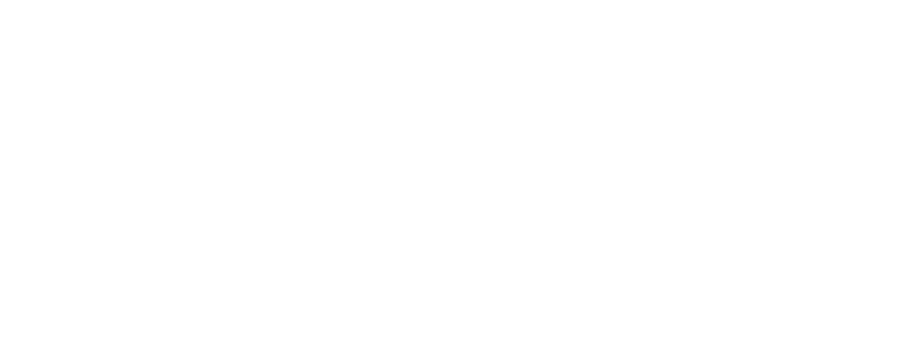
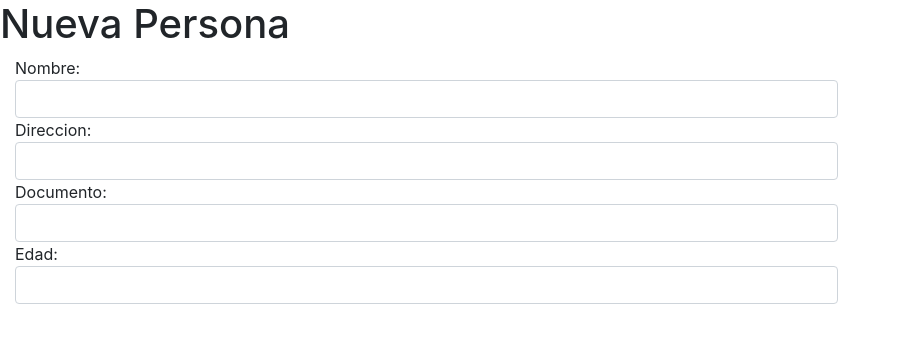
Before and after one commit to isei-rosario/vue-formularios, a plain HTML site: page index.html in a window 1280 px wide. Shown: the whole page, without its empty margins (0-898 px from the left). Drawn offline with nearby package versions, Linux system fonts and the light colour scheme.

Commit message:
Nuevo Formulario

```diff
--- a/index.html
+++ b/index.html
@@ -1,13 +1,37 @@
 <!DOCTYPE html>
 <html lang="en">
+
 <head>
     <meta charset="UTF-8">
     <meta name="viewport" content="width=device-width, initial-scale=1.0">
     <title>Nueva Persona</title>
-    <link rel="stylesheet" href="https://stackpath.bootstrapcdn.com/bootstrap/4.5.2/css/bootstrap.min.css" integrity="sha384-JcKb8q3iqJ61gNV9KGb8thSsNjpSL0n8PARn9HuZOnIxN0hoP+VmmDGMN5t9UJ0Z" crossorigin="anonymous">
+    <link rel="stylesheet" href="https://stackpath.bootstrapcdn.com/bootstrap/4.5.2/css/bootstrap.min.css"
+        integrity="sha384-JcKb8q3iqJ61gNV9KGb8thSsNjpSL0n8PARn9HuZOnIxN0hoP+VmmDGMN5t9UJ0Z" crossorigin="anonymous">
 </head>
+
 <body>
+    <h1>Nueva Persona</h1>
+    <div class="col-md-2"></div>
+    <div class="col-md-8">
+        <div>
+            Nombre:
+            <input type="text" id="nombre" name="nombre" class="form-control">
+        </div>
+        <div>
+            Direccion:
+            <input type="text" id="direccion" name="direccion" class="form-control">
+        </div>
+        <div>
+            Documento:
+            <input type="number" id="documento" name="documento" class="form-control">
+        </div>
+        <div>
+            Edad:
+            <input type="number" id="edad" name="edad" class="form-control">
+        </div>
+    </div>
     <script src="https://cdn.jsdelivr.net/npm/vue"></script>
 
 </body>
+
 </html>
```
